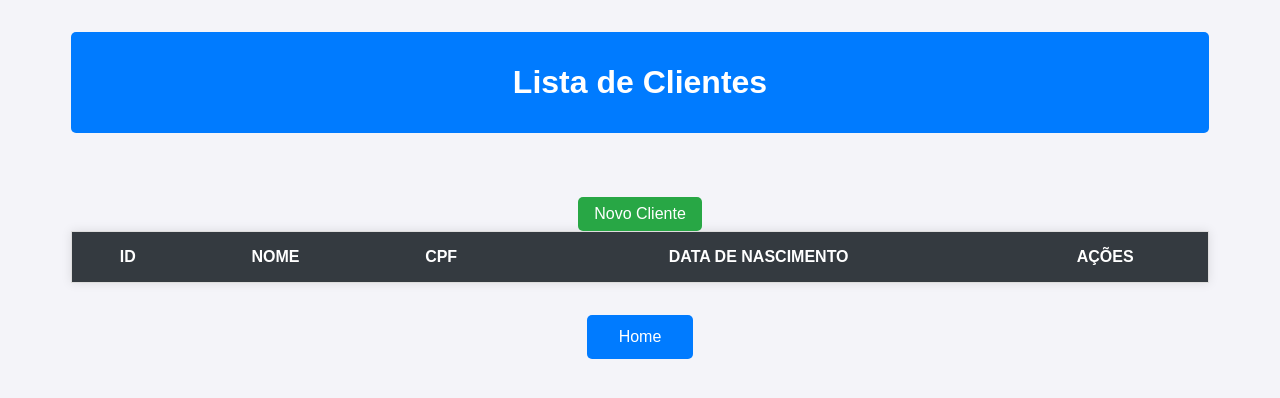
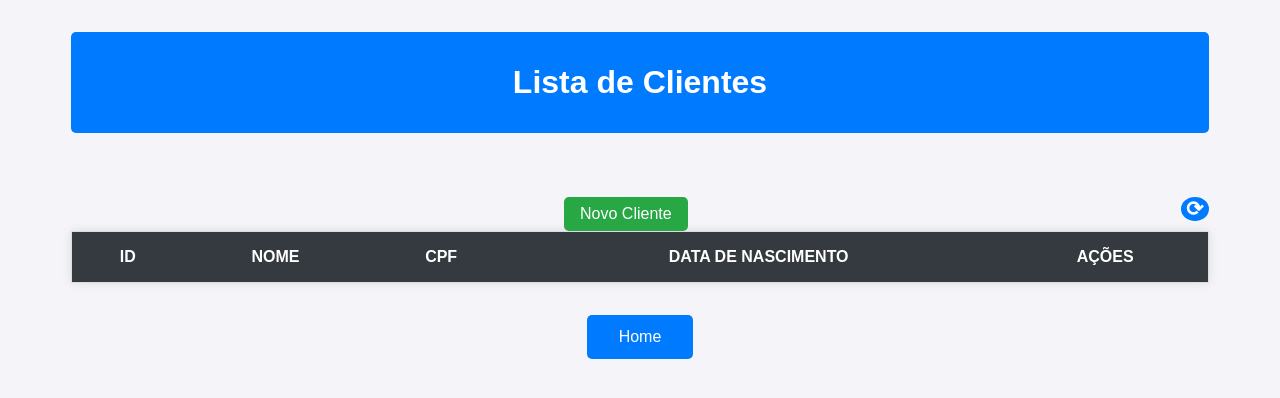
Before and after one commit to sandenbergmelo/atividade-php-mvc, a PHP site: page /view/cliente/mostrar_tudo.php in a window 1280 px wide. Shown: the top 398 px of the page. Run offline with PHP 8.4, Linux system fonts and the light colour scheme; the visitor is signed in with stand-in values (Sample User, id 1); data that the repository does not hold is empty.

Commit message:
Add 'botão' para recarregar dados da tabela

```diff
--- a/view/cliente/mostrar_tudo.php
+++ b/view/cliente/mostrar_tudo.php
@@ -23,6 +23,7 @@ $clientes = $_SESSION['clientes'];
     <main>
         <h1>Lista de Clientes</h1>
         <button onclick="window.location.href='../../index.php?classe=Cliente&metodo=create'">Novo Cliente</button>
+        <a href="../../index.php?classe=Cliente&metodo=index" class="reload">⟳</a>
         <table style="margin: auto;">
             <thead>
                 <tr>
--- a/view/css/mostrar_tudo.css
+++ b/view/css/mostrar_tudo.css
@@ -43,6 +43,26 @@ button.home:hover {
 
 button:hover {
   background-color: #218838;
+}
+
+a.reload {
+  color: white;
+  padding: 0 0.26em;
+  background-color: #007BFF;
+  font-size: 1.3em;
+  font-weight: bolder;
+  border-radius: 50%;
+  float: right;
+}
+
+a.reload:hover {
+  color: white;
+  background-color: #0056b3;
+}
+
+a.reload:active {
+  color: white;
+  background-color: #004286;
 }
 
 table {
```
